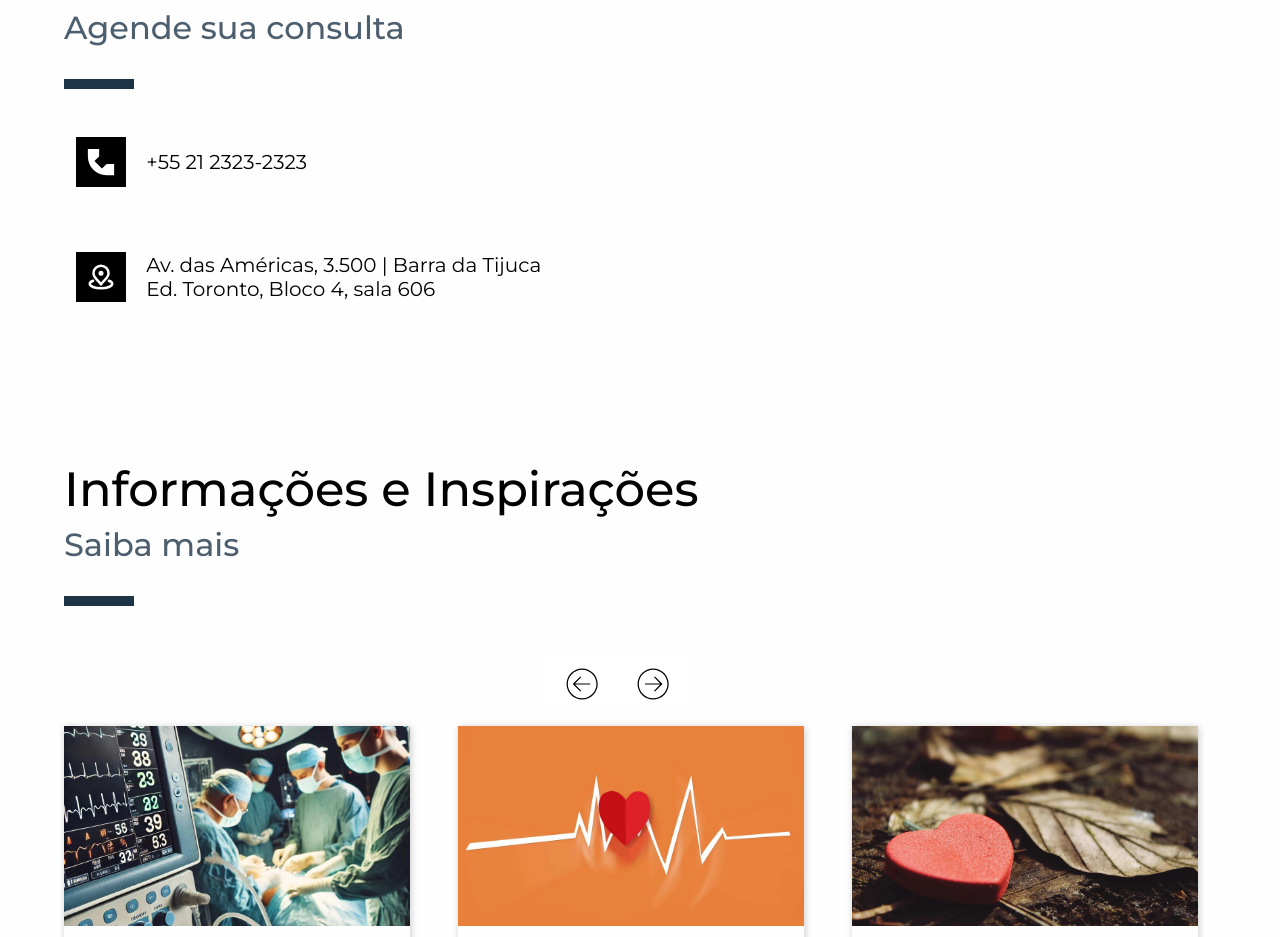
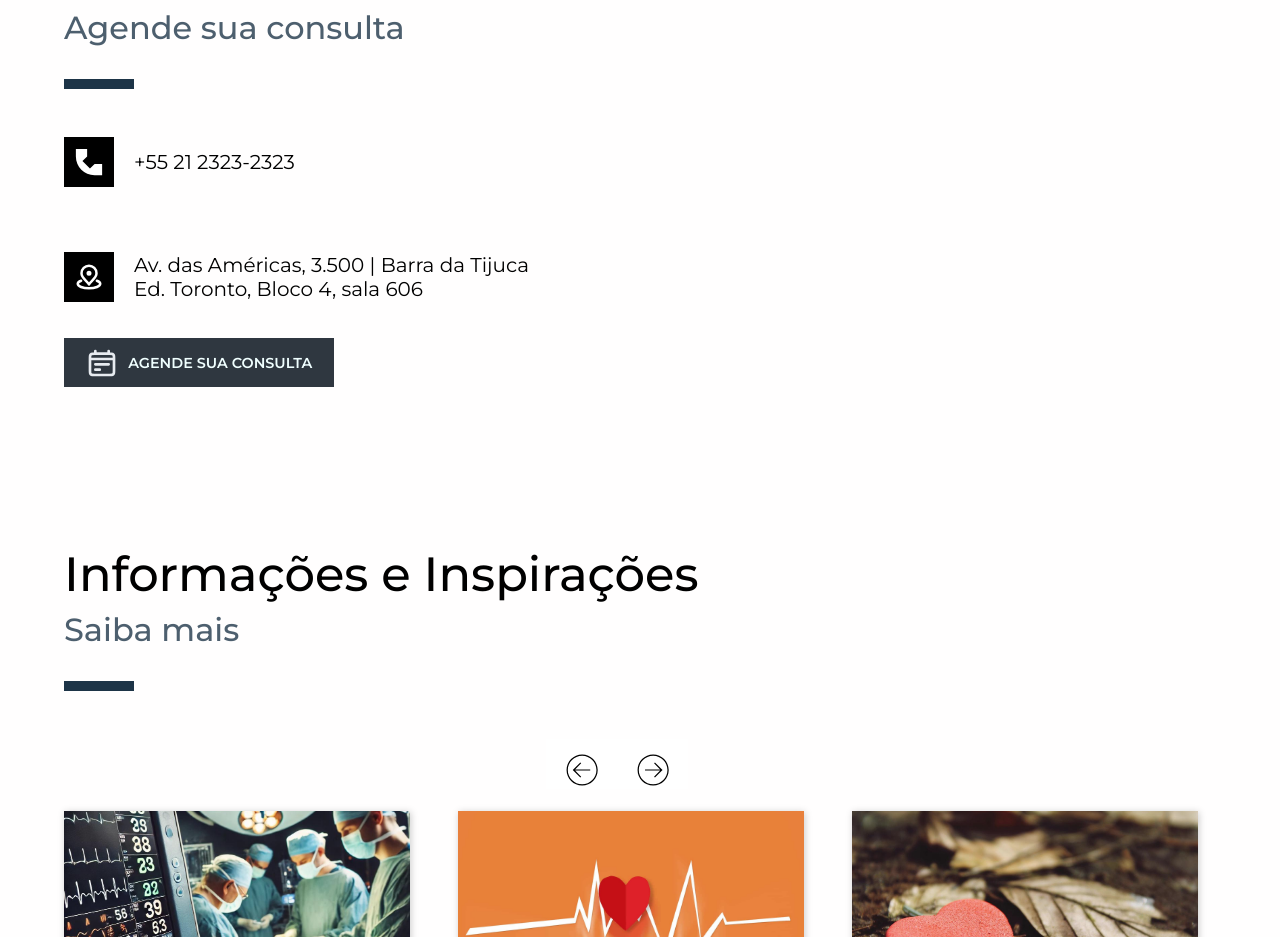
Before and after one commit to rafaelabou1999/site-medico, a Next.js app: page / in a window 1280 px wide. Shown: the part 2080-3017 px from the top of the page. Built offline with nearby package versions, Linux system fonts and the light colour scheme.

Commit message:
finishing layout

```diff
--- a/src/app/components/Contact/Contact.module.css
+++ b/src/app/components/Contact/Contact.module.css
@@ -13,7 +13,6 @@
 }
 
 .each{
-    padding-left:1%;
     background-color: rgba(255, 255, 255, 0.034);
     width:90%;
     display: flex;
@@ -40,3 +39,29 @@
     width:50px;
     height:50px;
 }
+
+.btn_agende{
+    width:270px !important;
+    height:10px;
+    cursor: pointer;
+    background-color: #2f3740;
+    padding:2% .4%;
+    margin-top: 3%;
+    font-size: .9rem;
+    color:azure;
+    display: flex;
+    justify-content: center;
+    align-items: center;
+    font-weight: 600;
+    text-transform: uppercase;
+    border: none;
+    transition: all .3s ease-in-out;
+}
+
+.btn_agende:hover{
+    opacity: .94;
+}
+
+.icone{
+    margin-right:4%;
+}
--- a/src/app/components/Contact/index.jsx
+++ b/src/app/components/Contact/index.jsx
@@ -2,19 +2,21 @@ import styles from "./Contact.module.css";
 import Map from "@/../public/map.svg";
 import Phone from "@/../public/phone-icon.svg";
 import Image from "next/image";
+import Icon from "@/../public/agendar.svg";
+
 export default function Contact(){
     return(
         <div className={styles.container}>
             <div className={styles.each}>
                <Image src={Phone} alt="icone" className={styles.icon}/>
-               <p  className={styles.text}>+55 21 2323-2323</p>
+               <p className={styles.text}>+55 21 2323-2323</p>
             </div>
 
             <div className={styles.each}>
                 <Image src={Map} alt="icone" className={styles.icon}/>
                 <p className={styles.text}>Av. das Américas, 3.500 | Barra da Tijuca <br/> Ed. Toronto, Bloco 4, sala 606</p>
             </div>
-
+           <button className={styles.btn_agende}><Image className={styles.icone} src={Icon} alt="icone"/> Agende sua consulta</button>
         </div>
     )
 }
--- a/src/app/components/Header/Header.module.css
+++ b/src/app/components/Header/Header.module.css
@@ -3,6 +3,18 @@
     margin: 0;
     padding: 0;
   }
+
+.container_click{
+    background-color: red !important;
+    height:500px;
+    width:700px;
+    position: absolute;
+    top:10%;
+    left:0%;
+    right:0%;
+
+}
+
 
 .container{
     background-color: #2F3740;
@@ -64,6 +76,9 @@
     padding-top: 6%;
 }
 
+.text_link{
+    scroll-behavior: smooth;
+}
 
 @media screen and (min-width:1300px){
     .isBurger{
@@ -123,6 +138,8 @@
        flex-direction: row;
        position: relative;
     }
+
+
     .logo{
         width:65px;
         height:58px;
--- a/src/app/components/Header/index.jsx
+++ b/src/app/components/Header/index.jsx
@@ -6,9 +6,10 @@ import Icon from "@/../public/agendar.svg";
 import Image from "next/image";
 import Logo from "@/../public/renata.jpeg"
 import Burger from "@/../public/burger.svg"
-import { useState, useEffect } from 'react';
+import { useState, useEffect, use } from 'react';
 export default function Header(){
     const [size, setSize] = useState(0)
+    const [isClicked, setClick] = useState(false)
     useEffect(() => {
         if(typeof window !== "undefined"){
             const handleSize = () => setSize(window.innerWidth);
@@ -19,6 +20,12 @@ export default function Header(){
         }
 
     },[])
+
+    function handleClick(){
+        setClick(!isClicked)
+    }
+
+
 
     return (
         <header className={styles.container}>
@@ -33,17 +40,18 @@ export default function Header(){
             </div>
 
             <div className={size  <= 1300 ? styles.burger : styles.isBurger}>
-                <Image src={Burger} alt="menu burger" className={styles.isBurger}/>
+                <Image src={Burger} alt="menu burger" className={styles.isBurger} onClick={handleClick}/>
+                {size && handleClick ? styles.container_click : styles.container_hidden}
             </div>
           </div>
           <div className={styles.line}></div>
             <ul className={styles.container_list}>
-                <li className={styles.text_li}><a className={styles.text_link} href="#">Início</a></li>
-                <li className={styles.text_li}><a className={styles.text_link} href="#">Contato</a></li>
-                <li className={styles.text_li}><a className={styles.text_link} href="#">Galeria</a></li>
-                <li className={styles.text_li}><a className={styles.text_link} href="#">Opiniões</a></li>
-                <li className={styles.text_li}><a className={styles.text_link} href="#">Informações e Inspirações</a></li>
+                <li className={styles.text_li}><a className={styles.text_link} href="#about">Sobre mim</a></li>
+                <li className={styles.text_li}><a className={styles.text_link} href="#galeria">Galeria</a></li>
+                <li className={styles.text_li}><a className={styles.text_link} href="#contact">Contato</a></li>
+                <li className={styles.text_li}><a className={styles.text_link} href="#info">Informações e Inspirações</a></li>
             </ul>
+
         </header>
     )
 }
--- a/src/app/components/Inspiracoes/Inspiracoes.module.css
+++ b/src/app/components/Inspiracoes/Inspiracoes.module.css
@@ -6,7 +6,6 @@
     padding:5%;
     padding-bottom:3%;
     gap:35%;
-
 }
 
 .container_img{
--- a/src/app/globals.css
+++ b/src/app/globals.css
@@ -7,3 +7,7 @@
   padding:0;
   box-sizing: border-box;
 }
+
+html{
+  scroll-behavior: smooth;
+}
--- a/src/app/page.js
+++ b/src/app/page.js
@@ -54,24 +54,24 @@ export default function Home() {
     <div className={styles.container}>
         <div className={styles.header}>
           <Header/>
-          <div className={styles.main}>
+          <div className={styles.main} >
 
             <Agendar/>
 
-            <div className={styles.about}>
+            <div className={styles.about} id="about">
               <Title title="Sobre mim" desc="Saiba mais"/>
               <About/>
             </div>
-            <div>
+            <div id="galeria">
               <Title title="Galeria" desc="Venha Conhecer"/>
               <Galeria/>
             </div>
 
-           <div>
+           <div id="contact">
             <Title title="Contato" desc="Agende sua consulta"/>
             <Contact/>
            </div>
-            <div className={styles.all_cards}>
+            <div className={styles.all_cards} id="info">
               <Title title="Informações e Inspirações" desc="Saiba mais"/>
               <div className={styles.card_btn_container}>
                 <button className={styles.card_btn} onClick={() => displayCard('left')} disabled={currentPage === minPage}><Image src={LeftArrow} alt="seta para esquerda"/></button>
--- a/src/app/page.module.css
+++ b/src/app/page.module.css
@@ -1,3 +1,4 @@
+
 
 .container{
   display: flex;
@@ -11,6 +12,8 @@
   background-color: #ffffff;
   margin-left: 30%;
   height:100vh;
+  scroll-behavior: smooth;
+
 }
 
 .body{
```
Also changed, not shown: src/app/Submenu/Submenu.module.css (added, +7 -0 lines), src/app/Submenu/index.jsx (added, +13 -0 lines).
